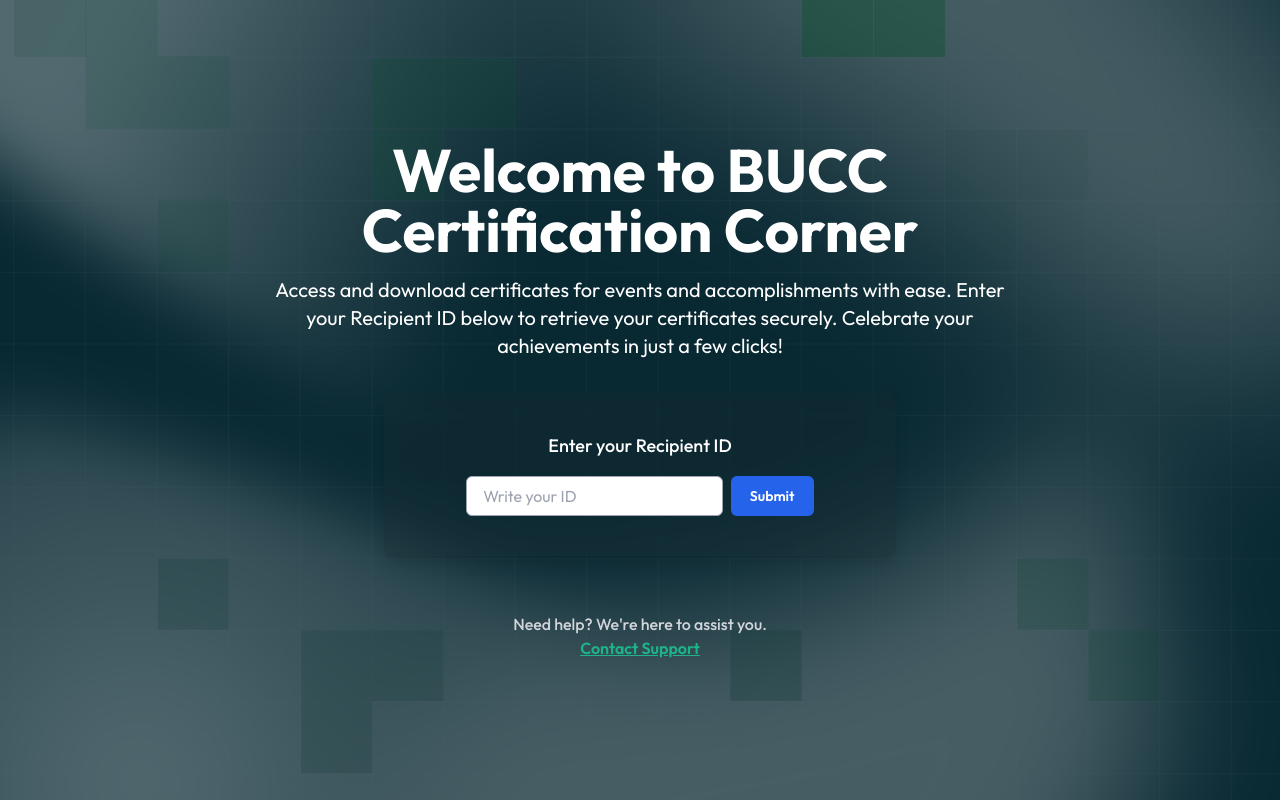
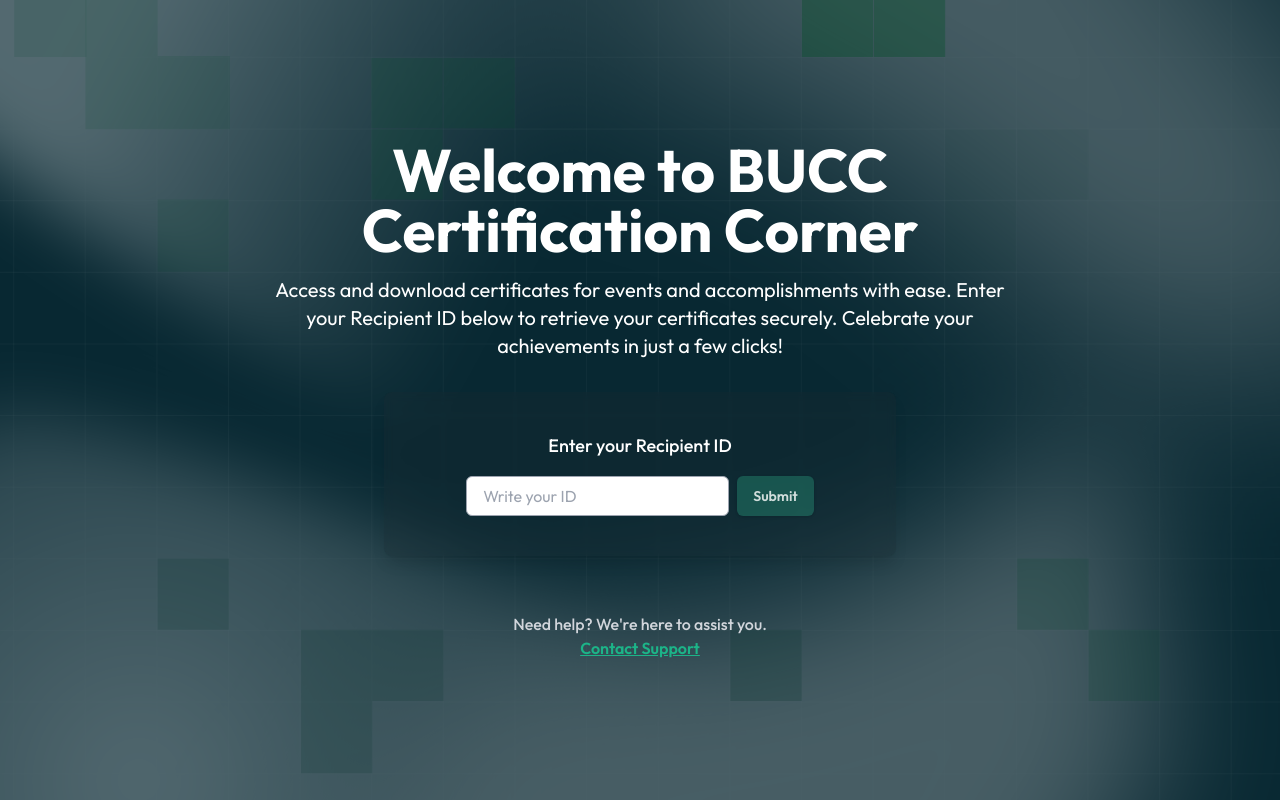
Before and after one commit to buccbracu/bucc-certificate, a Next.js app: page / in a window 1280 px wide. Built offline with nearby package versions, Linux system fonts and the light colour scheme.

Commit message:
feat: refactor certificate handling and remove unused code

```diff
--- a/src/app/certificate/[recipientId]/page.tsx
+++ b/src/app/[recipientId]/page.tsx
@@ -39,6 +39,8 @@ export default async function CertificatePage({
         {/* Certificate Preview */}
         <div className="w-full lg:w-[50%] h-auto lg:h-full flex items-center justify-center">
           {recipientData && (
+            // Show a placeholder loading div while the image is loading
+            <div className="w-full h-full flex items-center justify-center">
               <Image
                 src={recipientData.previewLink}
                 alt={"certificate"}
@@ -46,6 +48,7 @@ export default async function CertificatePage({
                 height={700}
                 className="object-contain rounded-lg max-w-full"
               />
+            </div>
           )}
         </div>
 
--- a/src/app/api/certificate/route.ts
+++ b/src/app/api/certificate/route.ts
@@ -10,15 +10,15 @@ export async function POST(request: NextRequest) {
     return NextResponse.json({ error: "ID is required" }, { status: 400 });
   }
 
-  console.log(body.recipientId, typeof body.recipientId);
+  // console.log(body.recipientId, typeof body.recipientId);
 
   await dbConnect();
 
-  const data = await mongoose.connections[0].db
-    ?.collection("certificates")
-    .find({})
-    .toArray();
-  console.log(data);
+  // const data = await mongoose.connections[0].db
+  //   ?.collection("certificates")
+  //   .find({})
+  //   .toArray();
+  // console.log(data);
 
   const recipientData = await mongoose.connections[0].db
     ?.collection("certificates")
@@ -28,7 +28,7 @@ export async function POST(request: NextRequest) {
 
   if (recipientData) {
     return NextResponse.redirect(
-      new URL(`/certificate/${recipientData.recipientId}`, request.nextUrl)
+      new URL(`/${recipientData.recipientId}`, request.nextUrl)
     );
   } else {
     return NextResponse.json(
--- a/src/components/IdSubmissionForm.tsx
+++ b/src/components/IdSubmissionForm.tsx
@@ -1,9 +1,9 @@
 "use client";
 
+import { useRouter } from "next/navigation";
 import { FormEvent, useState } from "react";
-import { Button } from "./ui/button";
-import { useRouter } from "next/navigation";
 import { toast } from "sonner";
+import { LoadingButton } from "./ui/loading-button";
 
 export default function IdSubmissionForm() {
   const [id, setId] = useState("");
@@ -25,7 +25,7 @@ export default function IdSubmissionForm() {
       return toast.error("Something went wrong");
     }
 
-    router.push(`/certificate/${id}`);
+    router.push(`/${id}`);
   };
   return (
     <form className="flex flex-row" onSubmit={handleSubmit}>
@@ -43,12 +43,12 @@ export default function IdSubmissionForm() {
             placeholder="Write your ID"
             className="w-full px-4 rounded-md border border-gray-400 focus:outline-none focus:ring-2 focus:ring-[#082832]"
           />
-          <Button
-            className="w-[30%] bg-blue-600 rounded-md font-semibold text-white flex items-center justify-center hover:bg-blue-500"
-            disabled={pending}
+          <LoadingButton
+            className="px-4 py-3 bg-[#30BA92]/30 text-white/80 font-semibold rounded-md hover:bg-[#24613D]/80 focus:ring-2 focus:ring-[#24613D]/70"
+            loading={pending}
           >
-            {pending ? "Submitting..." : "Submit"}
-          </Button>
+            Submit
+          </LoadingButton>
         </div>
       </div>
     </form>
```
Also changed, not shown: src/lib/actions.ts (+9 -10 lines). Lines whose indentation alone changed are shown as unchanged.
